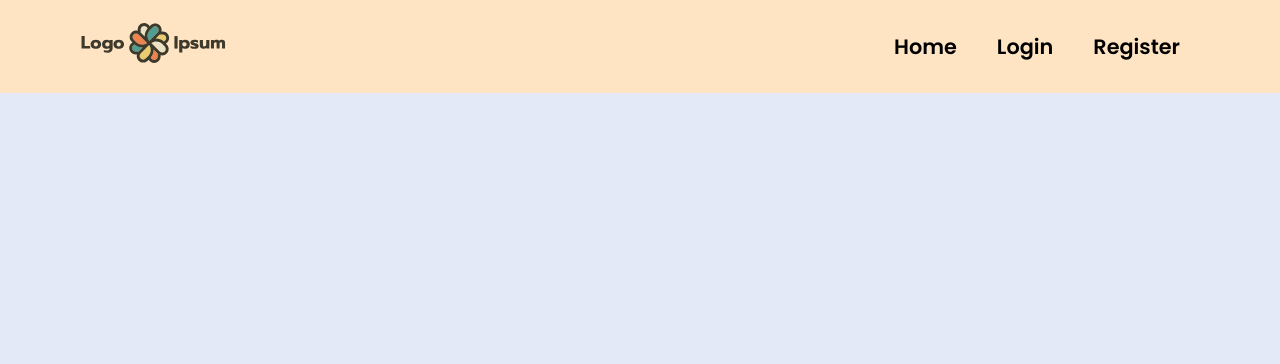
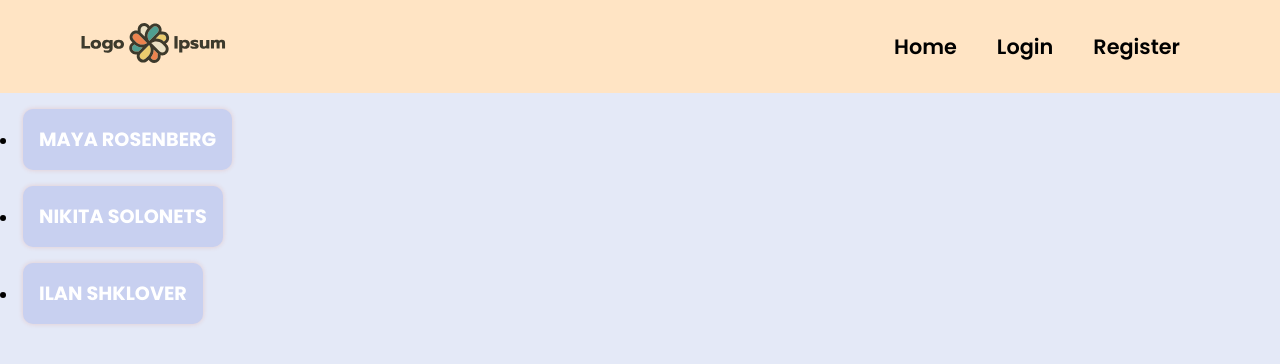
Before and after one commit to Bolimul/Project-Management, a React (Create React App) app in the folder website-react/: page /following_users in a window 1280 px wide. Before the commit this address had no page. Shown: the top 364 px of the page. Built offline with nearby package versions, Linux system fonts and the light colour scheme.

Commit message:
Adding following users(frontend)

```diff
--- a/website-react/src/App.js
+++ b/website-react/src/App.js
@@ -16,6 +16,7 @@ import PersonalInfo from "./PersonalInfo";
 import NavbarStart from "./NavbarStart";
 import StatisticalInfo from "./StatisticalInfo";
 import {auth} from "./firebase";
+import FollowingUsers from "./FollowingUsers";
 
 
 
@@ -41,6 +42,7 @@ export default function App() {
             <Route path="/friends" element={<FriendsPage />}/>
             <Route path="/savedPosts" element={<PersonalAreaPostsSaved />}/>
             <Route path="/analytics" element={<StatisticalInfo/>}/>
+            <Route path="following_users" element={<FollowingUsers/>}/>
         </Routes>
       </BrowserRouter>
     </div>
--- /dev/null
+++ b/website-react/src/FollowingUsers.js
@@ -0,0 +1,24 @@
+import { useEffect } from "react"
+import { db, auth } from "./firebase"
+import { getDoc, collection, query, where, getDocs, doc} from "firebase/firestore"
+
+
+export const FollowingUsers = (props) =>
+{
+    var theUsers = [
+        {FirstName: "Maya", LastName: "Rosenberg"},
+        {FirstName: "Nikita", LastName: "Solonets"},
+        {FirstName: "Ilan", LastName: "Shklover"}
+    ]
+
+    return(
+        <div>
+            {theUsers.map((friend) => (
+            <li key={friend.id}>
+              <button>{`${friend.FirstName} ${friend.LastName}`}</button>
+            </li>
+          ))}
+        </div>
+    )
+}
+export default FollowingUsers;
--- a/website-react/src/NavbarProfile.js
+++ b/website-react/src/NavbarProfile.js
@@ -164,6 +164,9 @@ class NavbarProfile extends Component {
                       <li>
                       <Link to="/personalInfo"onClick={()=>this.setState({nS: 1})}>Info</Link>
                       </li>
+                      <li>
+                      <Link to="/following_users"onClick={()=>this.setState({nS: 1})}>Following Users</Link>
+                      </li>
                       </ul>
                     </div>
                     <div id="mobile" onClick={this.handleClick}>
--- a/website-react/src/Register.js
+++ b/website-react/src/Register.js
@@ -409,10 +409,10 @@ export const Register = (props) => {
           name="password"
         />
 
-        <label htmlFor="password">Username</label>
+        <label htmlFor="username">Username</label>
         <input
           value={username}
-          onChange={(e) => setPassword(e.target.value)}
+          onChange={(e) => setUsername(e.target.value)}
           type="text"
           placeholder="Enter your username here"
           id="username"
```
